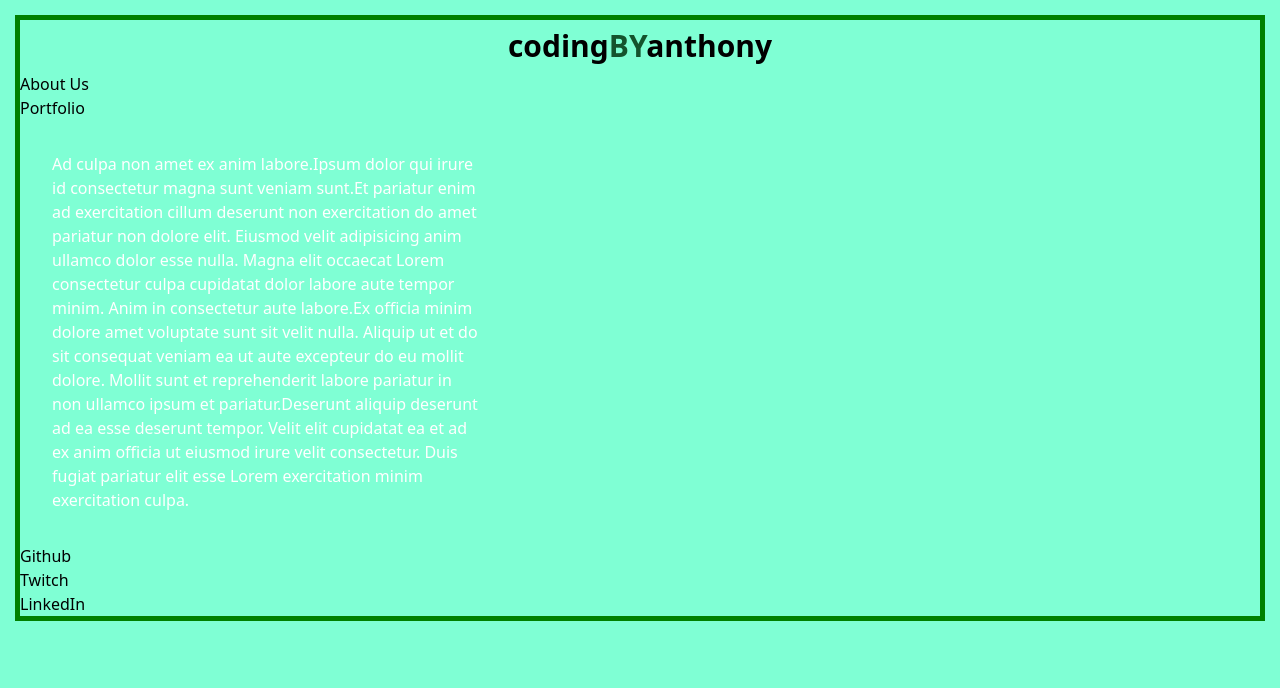
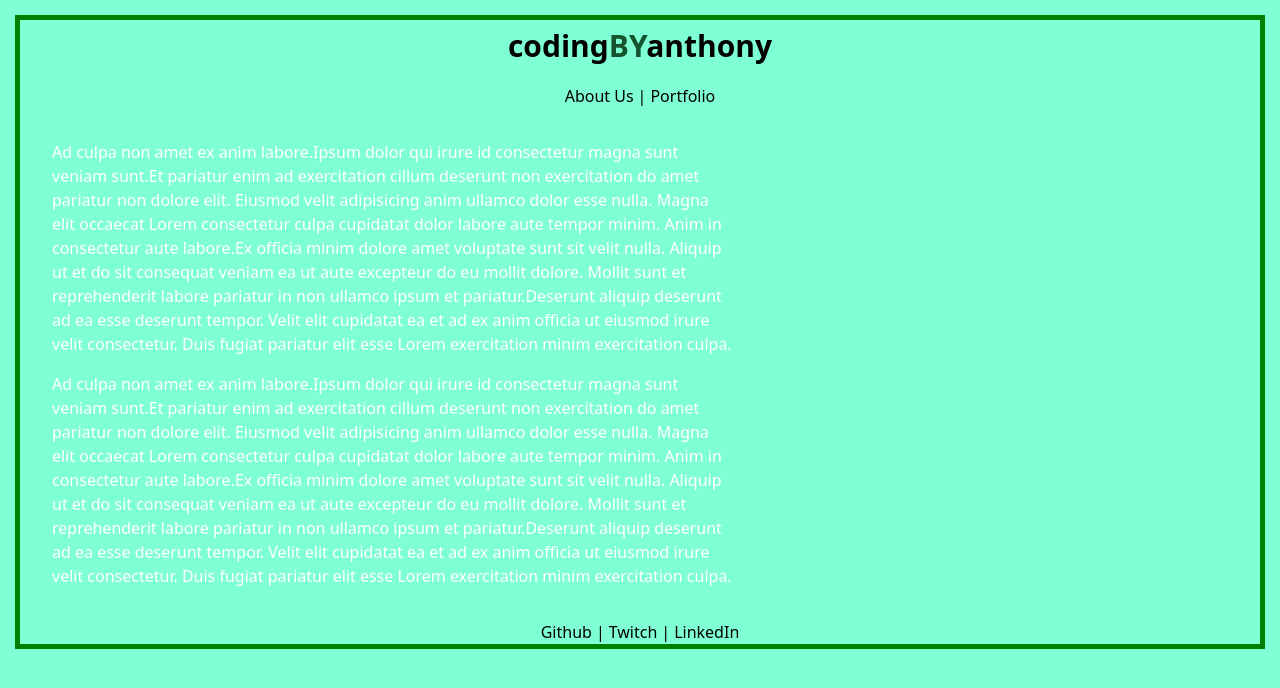
Before and after one commit to MartSpeed/codingBYanthony-portfolio, a React (Create React App) app: page / in a window 1280 px wide. Shown: the top 688 px of the page. Built offline with nearby package versions, Linux system fonts and the light colour scheme.

Commit message:
FEAT: added styling to navbar, footer and about me section.

```diff
--- a/src/components/AboutUs/AboutUs.component.js
+++ b/src/components/AboutUs/AboutUs.component.js
@@ -1,11 +1,26 @@
 import '../../App.css'
-
 import React from 'react'
 
 export default function Container() {
     return (
-        <div className = 'w-2/5 h-full text-white m-75 p-8'>
+        <div className = 'w-3/5 h-full text-white m-75 p-8'>
             <p>
+                Ad culpa non amet ex anim labore.Ipsum dolor qui irure id
+                consectetur magna sunt veniam sunt.Et pariatur enim ad
+                exercitation cillum deserunt non exercitation do amet
+                pariatur non dolore elit. Eiusmod velit adipisicing anim
+                ullamco dolor esse nulla. Magna elit occaecat Lorem
+                consectetur culpa cupidatat dolor labore aute tempor minim.
+                Anim in consectetur aute labore.Ex officia minim dolore amet
+                voluptate sunt sit velit nulla. Aliquip ut et do sit
+                consequat veniam ea ut aute excepteur do eu mollit
+                dolore. Mollit sunt et reprehenderit labore pariatur in
+                non ullamco ipsum et pariatur.Deserunt aliquip deserunt
+                ad ea esse deserunt tempor. Velit elit cupidatat ea et ad
+                ex anim officia ut eiusmod irure velit consectetur. Duis
+                fugiat pariatur elit esse Lorem exercitation minim exercitation culpa.
+            </p>
+            <p className='mt-4'>
                 Ad culpa non amet ex anim labore.Ipsum dolor qui irure id
                 consectetur magna sunt veniam sunt.Et pariatur enim ad
                 exercitation cillum deserunt non exercitation do amet
--- a/src/components/Footer/Footer.component.js
+++ b/src/components/Footer/Footer.component.js
@@ -2,18 +2,22 @@ import '../../App.css'
 import React from 'react'
 
 /**
- * - Twitch
-- GitHub
-- LinkedIn
+ * TODO: get links inline
+ * create snack bar for components and find SVG for icons
+ * 1. GitHub
+ * 2. Twitch
+ * 3. LinkedIn
  *
  */
 
 export default function Footer(){
     return(
         <div>
-            <ul>
+            <ul className = 'flex flex-row space-x-1 place-content-center'>
                 <li>Github</li>
+                <li>|</li>
                 <li>Twitch</li>
+                <li>|</li>
                 <li>LinkedIn</li>
             </ul>
         </div>
--- a/src/components/Navigation/nav.component.js
+++ b/src/components/Navigation/nav.component.js
@@ -3,9 +3,10 @@ import React from 'react'
 
 export default function Navbar() {
     return (
-        <div>
-            <ul>
+        <div className='mt-3'>
+            <ul className = 'flex flex-row space-x-1 place-content-center'>
                 <li>About Us</li>
+                <li>|</li>
                 <li>Portfolio</li>
             </ul>
         </div>
```
Also changed, not shown: 1 other file (tests, documents, lock files or other folders).
